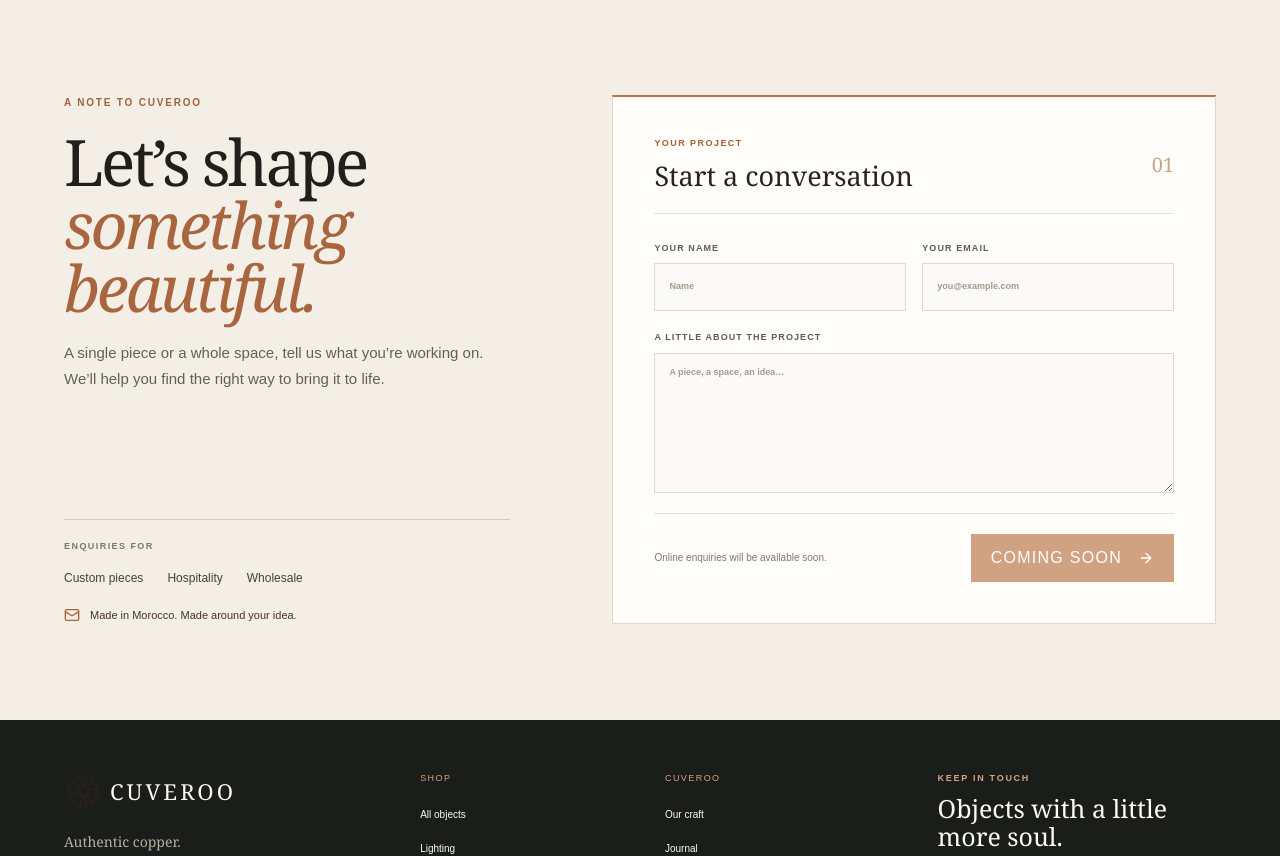
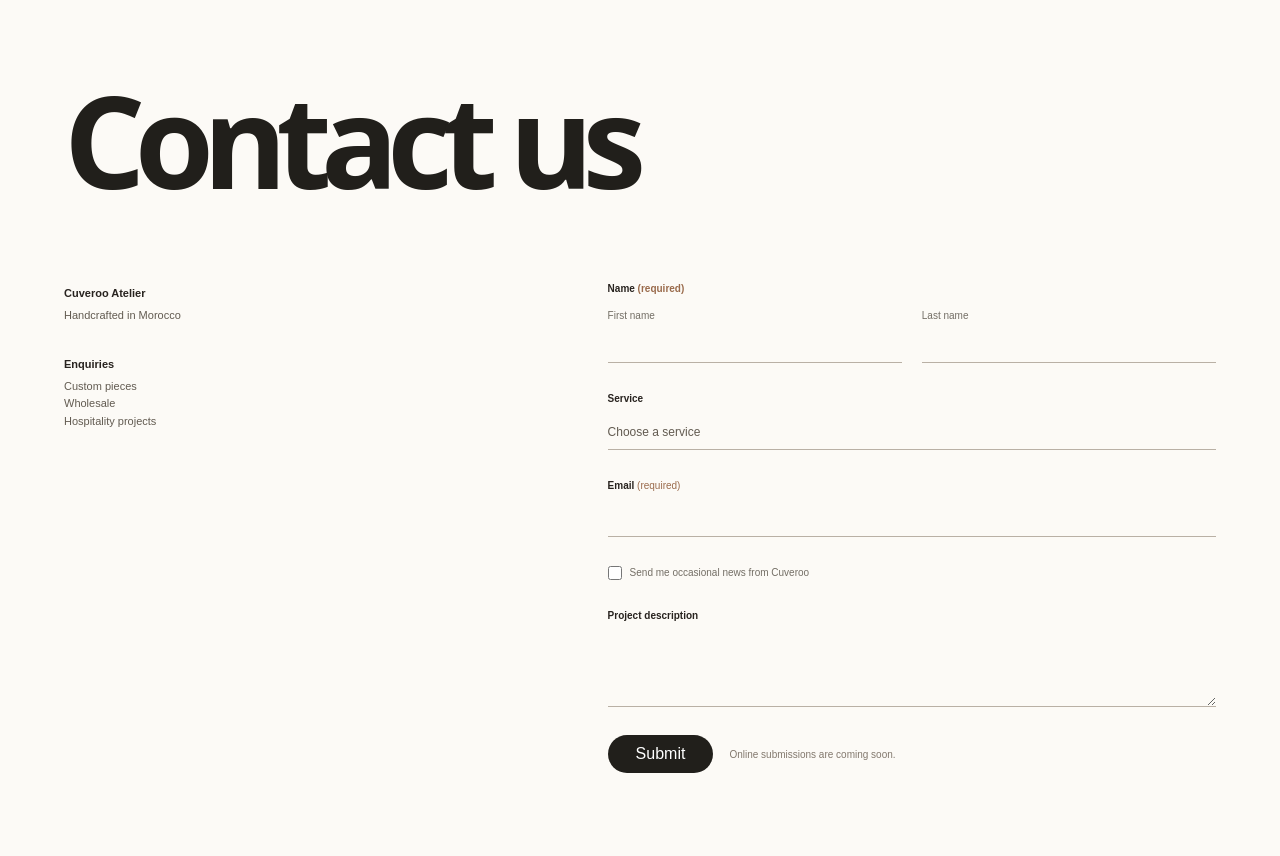
Before and after one commit to Hicham2115/N7ass-Ecom, a Next.js app: page / in a window 1280 px wide. Shown: the part 4340-5196 px from the top of the page. Built offline with nearby package versions, Linux system fonts and the light colour scheme.

Commit message:
your message

```diff
--- a/components/contact-section.tsx
+++ b/components/contact-section.tsx
@@ -1,101 +1,72 @@
-import { ArrowRight, Mail } from "lucide-react";
-
-const enquiryTypes = ["Custom pieces", "Hospitality", "Wholesale"];
+const services = ["Custom piece", "Wholesale", "Hospitality project", "Other"];
 
 export function ContactSection() {
   return (
     <section
-      className="grid grid-cols-[.85fr_1.15fr] items-center gap-[clamp(48px,8vw,120px)] bg-[#f3eee6] px-[max(5vw,calc((100vw-1440px)/2))] py-24 max-[980px]:gap-10 max-[980px]:px-[4%] max-[700px]:grid-cols-1 max-[700px]:gap-8 max-[700px]:px-[5%] max-[700px]:py-[60px]"
+      className="bg-[#fcfaf6] px-[max(5vw,calc((100vw-1440px)/2))] pb-24 pt-[clamp(48px,7vw,96px)] max-[980px]:px-[4%] max-[700px]:px-[5%] max-[700px]:pb-16"
       id="contact"
       aria-labelledby="contact-title"
     >
-      <div className="flex h-full flex-col justify-between gap-12 max-[700px]:gap-8">
-        <div className="max-w-[540px]">
-          <p className="m-0 text-[10px] font-bold uppercase tracking-[.18em] text-[#a4613a]">
-            A note to Cuveroo
-          </p>
-          <h2
-            className="mb-5 mt-5 font-[Georgia,Times_New_Roman,serif] text-[clamp(43px,5vw,68px)] font-normal leading-[.99] tracking-[-.045em] text-[#211f1b] max-[700px]:text-[clamp(42px,10vw,56px)]"
-            id="contact-title"
-          >
-            Let’s shape
-            <br />
-            <em className="text-[#a9653e]">something beautiful.</em>
-          </h2>
-          <p className="mb-0 mt-0 max-w-[440px] text-[15px] leading-[1.75] text-[#655f58]">
-            A single piece or a whole space, tell us what you’re working on. We’ll help you find the right way to bring it to life.
-          </p>
-        </div>
+      <h2
+        className="mb-[clamp(44px,7vw,88px)] mt-0 font-sans text-[clamp(68px,10vw,136px)] font-semibold leading-[.82] tracking-[-.085em] text-[#211f1b] max-[700px]:mb-12 max-[700px]:text-[clamp(56px,15vw,94px)]"
+        id="contact-title"
+      >
+        Contact us
+      </h2>
 
-        <div className="max-w-[510px] border-t border-[#d8cbbd] pt-5">
-          <p className="mb-4 mt-0 text-[9px] font-bold uppercase tracking-[.16em] text-[#81766b]">
-            Enquiries for
-          </p>
-          <ul className="mb-5 mt-0 flex flex-wrap gap-x-6 gap-y-2 p-0 text-[12px] text-[#4b4036]">
-            {enquiryTypes.map((type) => (
-              <li className="list-none" key={type}>{type}</li>
-            ))}
-          </ul>
-          <div className="flex items-center gap-2.5 text-[11px] text-[#4b3225]">
-            <Mail aria-hidden="true" className="text-[#a9653e]" size={16} />
-            <span>Made in Morocco. Made around your idea.</span>
+      <div className="grid grid-cols-[minmax(170px,.62fr)_minmax(0,1fr)] gap-[clamp(60px,13vw,190px)] max-[700px]:grid-cols-1 max-[700px]:gap-10">
+        <aside className="flex flex-col gap-8 pt-1 text-[11px] leading-[1.6] text-[#625b51]">
+          <div>
+            <p className="mb-1 mt-0 font-semibold text-[#28231f]">Cuveroo Atelier</p>
+            <p className="m-0">Handcrafted in Morocco</p>
           </div>
-        </div>
-      </div>
+          <div>
+            <p className="mb-1 mt-0 font-semibold text-[#28231f]">Enquiries</p>
+            <p className="m-0">Custom pieces<br />Wholesale<br />Hospitality projects</p>
+          </div>
+        </aside>
 
-      <div className="border border-[#e1d7ca] border-t-2 border-t-[#b87343] bg-[#fffdfa] p-[clamp(24px,3.2vw,46px)] max-[700px]:p-5">
-        <div className="mb-7 flex items-center justify-between gap-4 border-b border-[#e7dfd5] pb-5">
-          <div>
-            <p className="mb-2 mt-0 text-[9px] font-bold uppercase tracking-[.16em] text-[#a4613a]">
-              Your project
-            </p>
-            <h3 className="m-0 font-[Georgia,Times_New_Roman,serif] text-[27px] font-normal leading-tight text-[#28231f] max-[700px]:text-[24px]">
-              Start a conversation
-            </h3>
-          </div>
-          <span className="font-[Georgia,Times_New_Roman,serif] text-[20px] text-[#c5a78d]">01</span>
-        </div>
+        <form className="grid grid-cols-2 gap-x-5 gap-y-7 max-[400px]:grid-cols-1">
+          <fieldset className="col-span-full m-0 grid grid-cols-2 gap-5 border-0 p-0 max-[400px]:col-span-1 max-[400px]:grid-cols-1">
+            <legend className="mb-3 p-0 text-[10px] font-semibold text-[#28231f]">Name <span className="text-[#9a6b4c]">(required)</span></legend>
+            <label className="grid gap-2 text-[10px] text-[#736e65]">
+              <span>First name</span>
+              <input className="h-8 border-0 border-b border-[#b9b0a5] bg-transparent px-0 text-[13px] text-[#211f1b] outline-none transition-colors placeholder:text-[#aaa197] focus:border-b-2 focus:border-[#a9653e]" autoComplete="given-name" name="firstName" required />
+            </label>
+            <label className="grid gap-2 text-[10px] text-[#736e65]">
+              <span>Last name</span>
+              <input className="h-8 border-0 border-b border-[#b9b0a5] bg-transparent px-0 text-[13px] text-[#211f1b] outline-none transition-colors placeholder:text-[#aaa197] focus:border-b-2 focus:border-[#a9653e]" autoComplete="family-name" name="lastName" required />
+            </label>
+          </fieldset>
 
-        <form className="grid grid-cols-2 gap-x-4 gap-y-5 max-[400px]:grid-cols-1">
-          <label className="grid gap-2 text-[9px] font-bold uppercase tracking-[.12em] text-[#625b51]">
-            <span>Your name</span>
-            <input
-              className="min-h-[48px] w-full border border-[#e3d9cb] bg-[#fcfaf6] px-3.5 text-[12px] font-normal normal-case tracking-normal text-[#211f1b] transition-colors placeholder:text-[#a29a8e] hover:border-[#c5a78d] focus:border-[#b87343] focus:bg-white focus:outline-none"
-              autoComplete="name"
-              name="name"
-              placeholder="Name"
-            />
+          <label className="col-span-full grid gap-2 text-[10px] font-semibold text-[#28231f] max-[400px]:col-span-1">
+            <span>Service</span>
+            <select className="h-9 w-full appearance-none border-0 border-b border-[#b9b0a5] bg-transparent px-0 text-[12px] font-normal text-[#625b51] outline-none transition-colors focus:border-b-2 focus:border-[#a9653e]" defaultValue="" name="service" required>
+              <option disabled value="">Choose a service</option>
+              {services.map((service) => <option key={service} value={service}>{service}</option>)}
+            </select>
           </label>
-          <label className="grid gap-2 text-[9px] font-bold uppercase tracking-[.12em] text-[#625b51]">
-            <span>Your email</span>
-            <input
-              className="min-h-[48px] w-full border border-[#e3d9cb] bg-[#fcfaf6] px-3.5 text-[12px] font-normal normal-case tracking-normal text-[#211f1b] transition-colors placeholder:text-[#a29a8e] hover:border-[#c5a78d] focus:border-[#b87343] focus:bg-white focus:outline-none"
-              autoComplete="email"
-              name="email"
-              placeholder="you@example.com"
-              type="email"
-            />
+
+          <label className="col-span-full grid gap-2 text-[10px] font-semibold text-[#28231f] max-[400px]:col-span-1">
+            <span>Email <span className="font-normal text-[#9a6b4c]">(required)</span></span>
+            <input className="h-9 border-0 border-b border-[#b9b0a5] bg-transparent px-0 text-[13px] font-normal text-[#211f1b] outline-none transition-colors placeholder:text-[#aaa197] focus:border-b-2 focus:border-[#a9653e]" autoComplete="email" name="email" required type="email" />
           </label>
-          <label className="col-span-full grid gap-2 text-[9px] font-bold uppercase tracking-[.12em] text-[#625b51] max-[400px]:col-span-1">
-            <span>A little about the project</span>
-            <textarea
-              className="min-h-[140px] w-full resize-y border border-[#e3d9cb] bg-[#fcfaf6] px-3.5 py-3 text-[12px] font-normal normal-case leading-[1.6] tracking-normal text-[#211f1b] transition-colors placeholder:text-[#a29a8e] hover:border-[#c5a78d] focus:border-[#b87343] focus:bg-white focus:outline-none"
-              name="message"
-              placeholder="A piece, a space, an idea…"
-              rows={5}
-            />
+
+          <label className="col-span-full flex items-center gap-2 text-[10px] text-[#736e65] max-[400px]:col-span-1">
+            <input className="h-3.5 w-3.5 accent-[#a9653e]" name="updates" type="checkbox" />
+            <span>Send me occasional news from Cuveroo</span>
           </label>
-          <div className="col-span-full flex flex-wrap items-center justify-between gap-4 border-t border-[#e7dfd5] pt-5 max-[400px]:col-span-1">
-            <p className="m-0 max-w-[230px] text-[10px] leading-[1.5] text-[#82786d]">
-              Online enquiries will be available soon.
-            </p>
-            <button
-              className="inline-flex min-h-[48px] items-center justify-center gap-4 bg-[#b87343] px-5 text-[10px] font-bold uppercase tracking-[.08em] text-white opacity-65"
-              type="button"
-              disabled
-            >
-              Coming soon <ArrowRight aria-hidden="true" size={16} />
+
+          <label className="col-span-full grid gap-2 text-[10px] font-semibold text-[#28231f] max-[400px]:col-span-1">
+            <span>Project description</span>
+            <textarea className="min-h-[76px] w-full resize-y border-0 border-b border-[#b9b0a5] bg-transparent px-0 py-1 text-[13px] font-normal leading-relaxed text-[#211f1b] outline-none transition-colors placeholder:text-[#aaa197] focus:border-b-2 focus:border-[#a9653e]" name="project" rows={3} />
+          </label>
+
+          <div className="col-span-full flex flex-wrap items-center gap-4 max-[400px]:col-span-1">
+            <button className="inline-flex min-h-[38px] items-center justify-center rounded-full bg-[#211f1b] px-7 text-[11px] font-semibold text-white transition-colors hover:bg-[#4b3225] disabled:cursor-not-allowed disabled:opacity-100" disabled type="button">
+              Submit
             </button>
+            <p className="m-0 text-[10px] text-[#82786d]">Online submissions are coming soon.</p>
           </div>
         </form>
       </div>
--- a/components/faq-section.tsx
+++ b/components/faq-section.tsx
@@ -32,7 +32,7 @@
 export function FaqSection() {
   return (
     <section
-      className="bg-[#f8f4ee] px-[max(5vw,calc((100vw-1440px)/2))] py-[76px] max-[980px]:px-[4%] max-[700px]:px-[5%] max-[700px]:py-[55px]"
+      className=" px-[max(5vw,calc((100vw-1440px)/2))] py-[76px] max-[980px]:px-[4%] max-[700px]:px-[5%] max-[700px]:py-[55px]"
       aria-labelledby="faq-title"
     >
       <div className="grid grid-cols-1 items-start gap-10 md:grid-cols-[minmax(0,.82fr)_minmax(0,1.18fr)] md:gap-[clamp(42px,7vw,100px)]">
@@ -50,7 +50,8 @@
           </div>
           <div className="max-w-[440px] border-t border-[#d9cfc0] pt-5">
             <p className="mb-5 mt-0 text-[14px] leading-[1.7] text-[#655f58]">
-              From choosing a finish to caring for copper, find a few useful answers here.
+              From choosing a finish to caring for copper, find a few useful
+              answers here.
             </p>
             <Link
               className="group inline-flex min-h-[46px] items-center justify-center gap-[14px] border border-[#b87343] bg-[#b87343] px-5 text-[10px] font-bold uppercase tracking-[.07em] text-white transition-colors duration-200 hover:bg-[#985c35] active:scale-[.99]"
```
